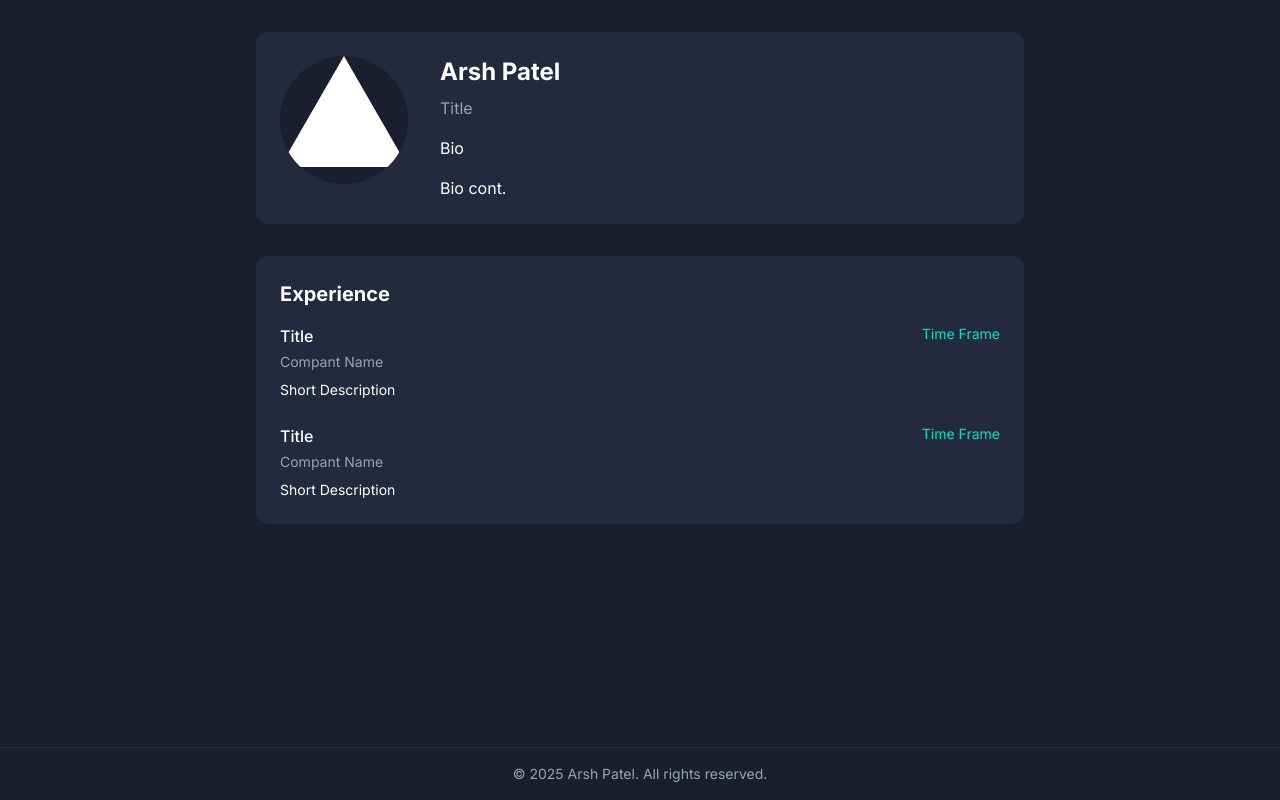
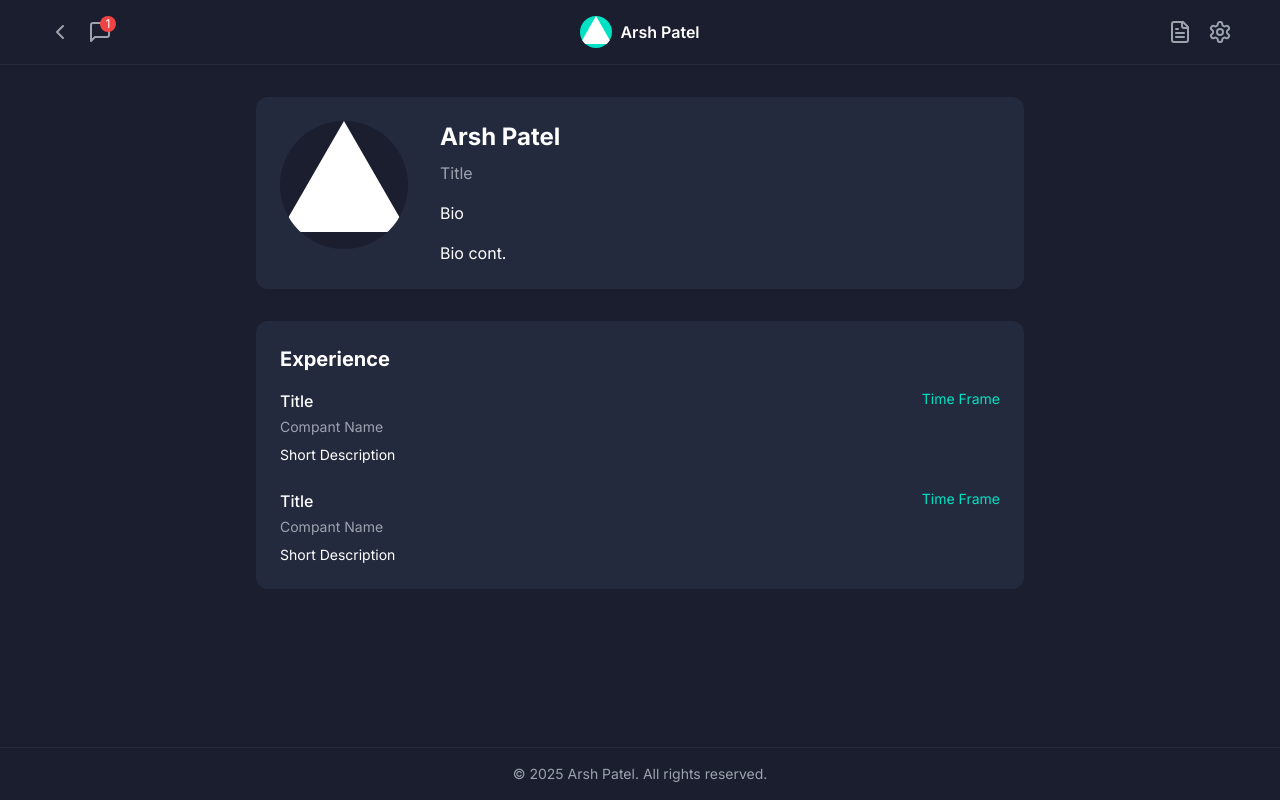
Before and after one commit to apatel78/arshpatel.dev, a Next.js app: page / in a window 1280 px wide. Built offline with nearby package versions, Linux system fonts and the light colour scheme.

Commit message:
Added header

```diff
--- a/app/layout.tsx
+++ b/app/layout.tsx
@@ -21,6 +21,7 @@ export default function RootLayout({
       <body className={inter.className}>
         <ThemeProvider attribute="class" defaultTheme="dark" enableSystem={false} disableTransitionOnChange>
           <div className="flex flex-col min-h-screen bg-[#1A1E2E]">
+          <Header />
             <main className="flex-1 text-white">{children}</main>
             <footer className="border-t border-[#242A3E] py-4 text-center text-sm text-gray-400">
               <div className="container mx-auto">© {new Date().getFullYear()} Arsh Patel. All rights reserved.</div>
--- /dev/null
+++ b/components/header.tsx
@@ -0,0 +1,54 @@
+"use client"
+
+import Link from "next/link"
+import Image from "next/image"
+import { MessageSquare, FileText, ChevronLeft, Settings } from "lucide-react"
+
+export default function Header() {
+
+  const downloadResume = () => {
+    // In a real implementation, this would download the actual resume file
+    alert("Resume download started!")
+  }
+
+  return (
+    <header className="sticky top-0 z-50 bg-[#1A1E2E] border-t-0 border-x-0 border-b border-[#242A3E]">
+      <div className="container mx-auto">
+        <div className="flex items-center justify-between h-16 px-4">
+          <div className="flex items-center">
+            <Link href="/" className="mr-4">
+              <ChevronLeft className="h-6 w-6 text-gray-400" />
+            </Link>
+            <button className="relative">
+              <MessageSquare className="h-6 w-6 text-gray-400" />
+              <span className="absolute -top-1 -right-1 bg-red-500 text-white text-xs rounded-full h-4 w-4 flex items-center justify-center">
+                1
+              </span>
+            </button>
+          </div>
+
+          <div className="flex items-center">
+            <div className="h-8 w-8 rounded-full bg-[#00E2C3] mr-2 overflow-hidden">
+              <Image
+                src="/vercel.svg?height=32&width=32"
+                alt="Profile"
+                width={32}
+                height={32}
+                className="object-cover"
+              />
+            </div>
+            <span className="font-semibold text-white">Arsh Patel</span>
+          </div>
+
+          <div className="flex items-center">
+            <button onClick={downloadResume} className="mr-4" aria-label="Download Resume">
+              <FileText className="h-6 w-6 text-gray-400" />
+            </button>
+            <Settings className="h-6 w-6 text-gray-400" />
+          </div>
+        </div>
+      </div>
+
+    </header>
+  )
+}
```
Also changed, not shown: TODO.txt (added).
